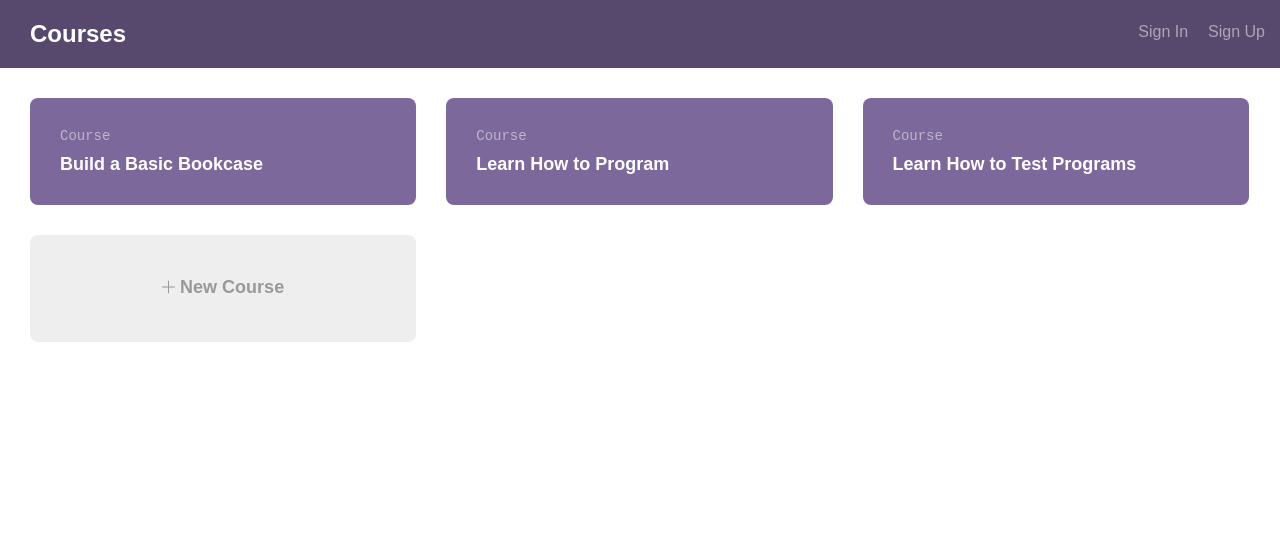
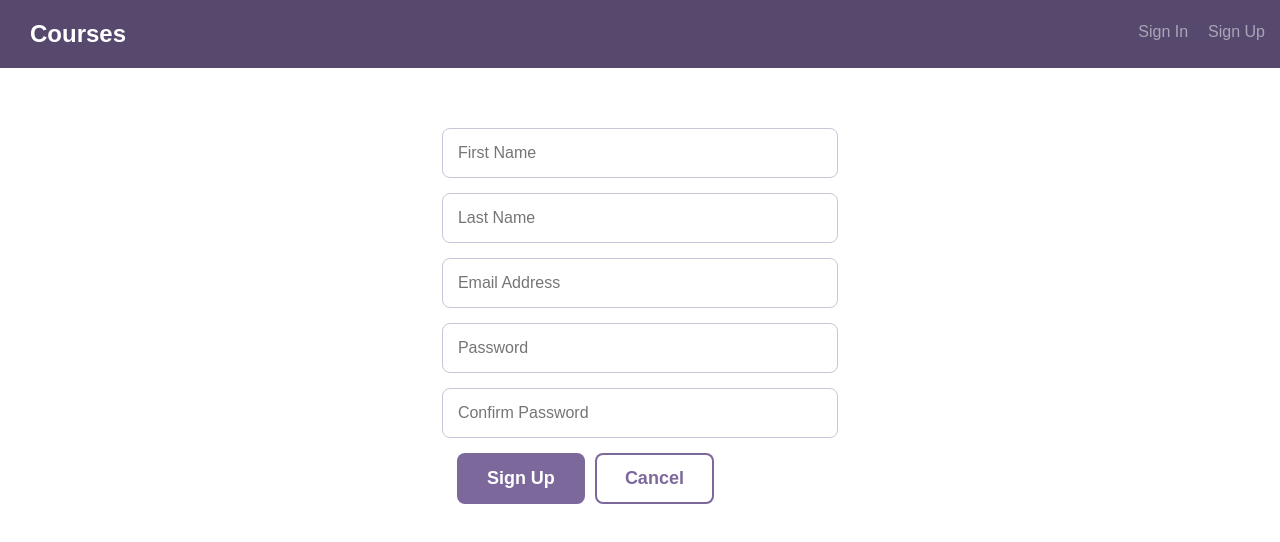
Before and after one commit to ateBitDev/Project_10, a React (Create React App) app in the folder client/: page /SignUp in a window 1280 px wide. Shown: the top 542 px of the page. Built offline with nearby package versions, Linux system fonts and the light colour scheme.

Commit message:
progress on components

```diff
--- a/client/package.json
+++ b/client/package.json
@@ -5,6 +5,7 @@
   "dependencies": {
     "react": "^16.8.6",
     "react-dom": "^16.8.6",
+    "react-router-dom": "^5.0.1",
     "react-scripts": "2.1.8"
   },
   "scripts": {
--- a/client/src/App.js
+++ b/client/src/App.js
@@ -1,6 +1,11 @@
 import React, { Component } from 'react';
+import {
+  BrowserRouter
+} from 'react-router-dom'
 import './styles/global.css';
 import Header from './Components/Header'
+
+
 
 class App extends Component {
 
@@ -15,32 +20,10 @@ class App extends Component {
   render() {
     return (
       <div className="root">
-        <div>
-          <Header />
-          <div className="bounds">
-            <div className="grid-33">
-              <a className="course--module course--link">
-                <h4 class="course--label">Course</h4>
-                <h3 class="course--title">Build a Basic Bookcase</h3>
-              </a></div>
-            <div className="grid-33">
-              <a className="course--module course--link">
-                <h4 class="course--label">Course</h4>
-                <h3 class="course--title">Learn How to Program</h3>
-              </a></div>
-            <div className="grid-33">
-              <a className="course--module course--link">
-                <h4 class="course--label">Course</h4>
-                <h3 class="course--title">Learn How to Test Programs</h3>
-              </a></div>
-              <div className="grid-33">
-                <a class="course--module course--add--module" href="create-course.html">
-                  <h3 class="course--add--title"><svg version="1.1" xmlns="http://www.w3.org/2000/svg" x="0px" y="0px"
-                  viewBox="0 0 13 13" className="add">
-                  <polygon points="7,6 7,0 6,0 6,6 0,6 0,7 6,7 6,13 7,13 7,7 13,7 13,6 "></polygon>
-                  </svg>New Course</h3>
-                </a></div>
-          </div>
+        <div >
+          <BrowserRouter>
+            <Header />
+          </BrowserRouter>
         </div>
       </div>
     );
--- a/client/src/Components/Header.js
+++ b/client/src/Components/Header.js
@@ -1,15 +1,31 @@
 import React from "react"
+import {
+    Route,
+    Switch,
+    Link,
+  } from 'react-router-dom'
+import UserSignIn from "./UserSignIn";
+import UserSignUp from './UserSignUp'
+import Home from './Home'
+import NotFound from "./Not-Found";
 
 const Header = () =>   {
 
  return (
-
-     <div className="header">
-        <div className="bounds">
-            <h1 className="header--logo">Courses</h1>
-            <nav><a className="signup">Sign Up</a></nav>
-            <nav><a className="signin">Sign In</a></nav>
+  <div>
+        <div className="header">
+            <div className="bounds">
+                <h1 className="header--logo">Courses</h1>
+                <nav>< Link to="/SignUp" className="signup">Sign Up</Link></nav>
+                <nav>< Link to="/SignIn" className="signin">Sign In</Link></nav>
+            </div>
         </div>
+        <Switch>
+            <Route exact path="/" render= {()=> <Home />} />
+            <Route path="/SignIn" render= {() => <UserSignIn />} />
+            <Route path="/SignUp" render= {() => <UserSignUp />} />
+            <Route  component={NotFound} />
+        </Switch>
     </div>
 
 )
--- /dev/null
+++ b/client/src/Components/Home.js
@@ -0,0 +1,32 @@
+import React from "react"
+
+const Home = () => {
+    return (
+        <div className="bounds">
+        <div className="grid-33">
+        <a className="course--module course--link">
+          <h4 class="course--label">Course</h4>
+          <h3 class="course--title">Build a Basic Bookcase</h3>
+        </a></div>
+      <div className="grid-33">
+        <a className="course--module course--link">
+          <h4 class="course--label">Course</h4>
+          <h3 class="course--title">Learn How to Program</h3>
+        </a></div>
+      <div className="grid-33">
+        <a className="course--module course--link">
+          <h4 class="course--label">Course</h4>
+          <h3 class="course--title">Learn How to Test Programs</h3>
+        </a></div>
+        <div className="grid-33">
+          <a class="course--module course--add--module" href="create-course.html">
+            <h3 class="course--add--title"><svg version="1.1" xmlns="http://www.w3.org/2000/svg" x="0px" y="0px"
+            viewBox="0 0 13 13" className="add">
+            <polygon points="7,6 7,0 6,0 6,6 0,6 0,7 6,7 6,13 7,13 7,7 13,7 13,6 "></polygon>
+            </svg>New Course</h3>
+          </a></div>
+          </div>
+    )
+}
+
+export default Home
--- /dev/null
+++ b/client/src/Components/Not-Found.js
@@ -0,0 +1,13 @@
+import React from "react"
+
+const NotFound = () => {
+
+    return (
+        <div>
+            <h1>Not Found</h1>
+            <p>Sorry! We couldn't find the page you're looking for.</p>
+         </div>
+    )
+}
+
+export default NotFound
--- /dev/null
+++ b/client/src/Components/UserSignIn.js
@@ -0,0 +1,21 @@
+import React from 'react'
+
+const UserSignIn = () => {
+
+    return (
+        <div className="grid-33 centered signin">
+          <h1>Sign In</h1>
+          <div>
+            <form>
+              <div><input id="emailAddress" name="emailAddress" type="text" className="" placeholder="Email Address" value="" /></div>
+              <div><input id="password" name="password" type="password" class="" placeholder="Password" value="" /></div>
+              <div class="grid-100 pad-bottom"><button className="button" type="submit">Sign In</button><button className="button button-secondary" onclick="event.preventDefault(); location.href='index.html';">Cancel</button></div>
+            </form>
+          </div>
+          <p>&nbsp;</p>
+          <p>Don't have a user account? <a href="signUp">Click here</a> to sign up!</p>
+        </div>
+    )
+}
+
+export default UserSignIn
--- a/client/src/Components/UserSignUp.js
+++ b/client/src/Components/UserSignUp.js
@@ -1,11 +1,18 @@
-import react from "React"
+import React from "react"
 
 const UserSignUp = () => {
 
  return (
 
-  <div>
-
+  <div class="grid-33 centered signin">
+    <form>
+              <div><input id="firstName" name="firstName" type="text" className="" placeholder="First Name" value="" /></div>
+              <div><input id="lastName" name="lastName" type="text" className="" placeholder="Last Name" value="" /></div>
+              <div><input id="emailAddress" name="emailAddress" type="text" className="" placeholder="Email Address" value="" /></div>
+              <div><input id="password" name="password" type="password" className="" placeholder="Password" value="" /></div>
+              <div><input id="confirmPassword" name="confirmPassword" type="password" className="" placeholder="Confirm Password" value="" /></div>
+              <div class="grid-100 pad-bottom"><button class="button" type="submit">Sign Up</button><button className="button button-secondary" onclick="event.preventDefault(); location.href='index.html';">Cancel</button></div>
+    </form>
   </div>
 
  )
```
Also changed, not shown: 1 other file (tests, documents, lock files or other folders).
